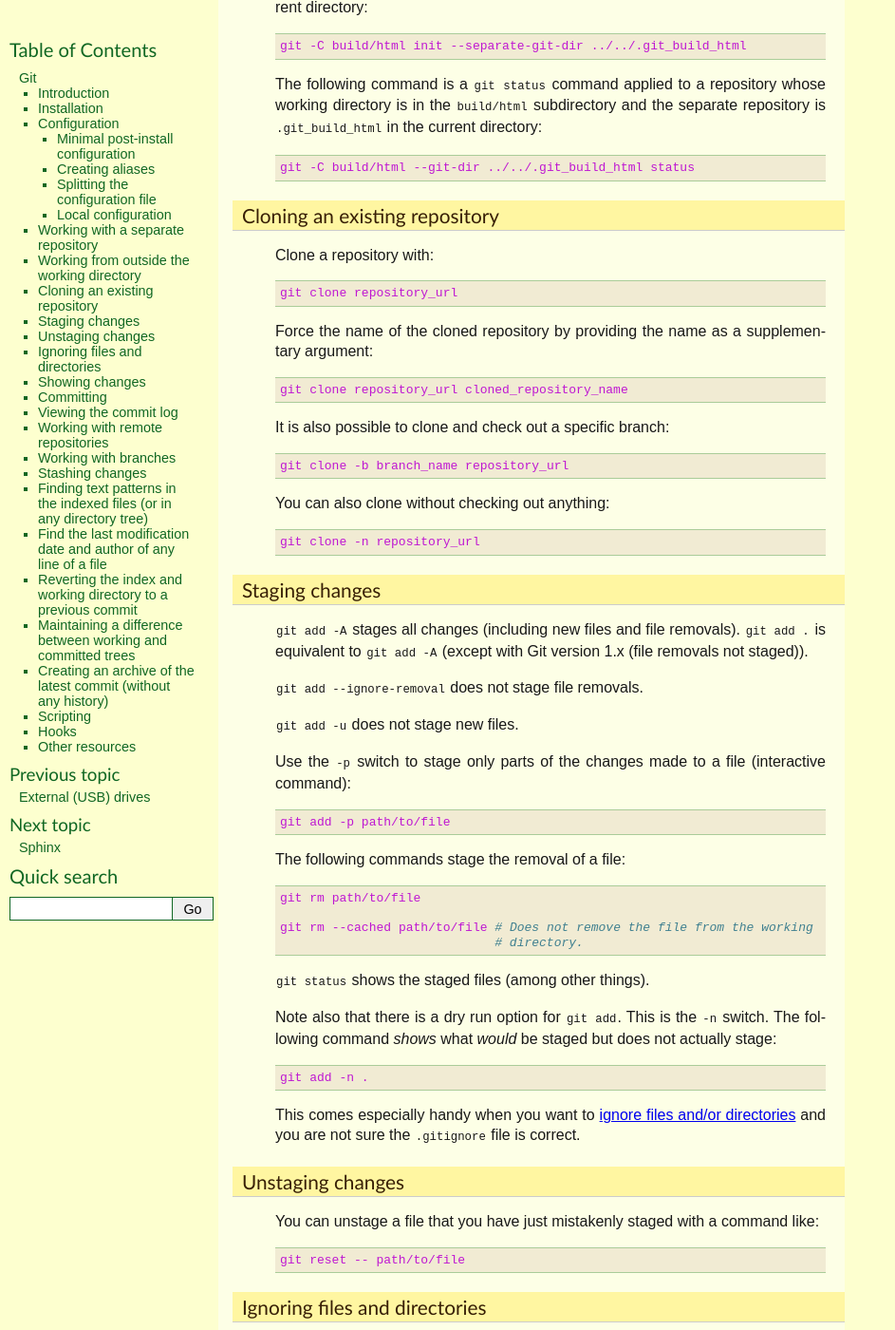
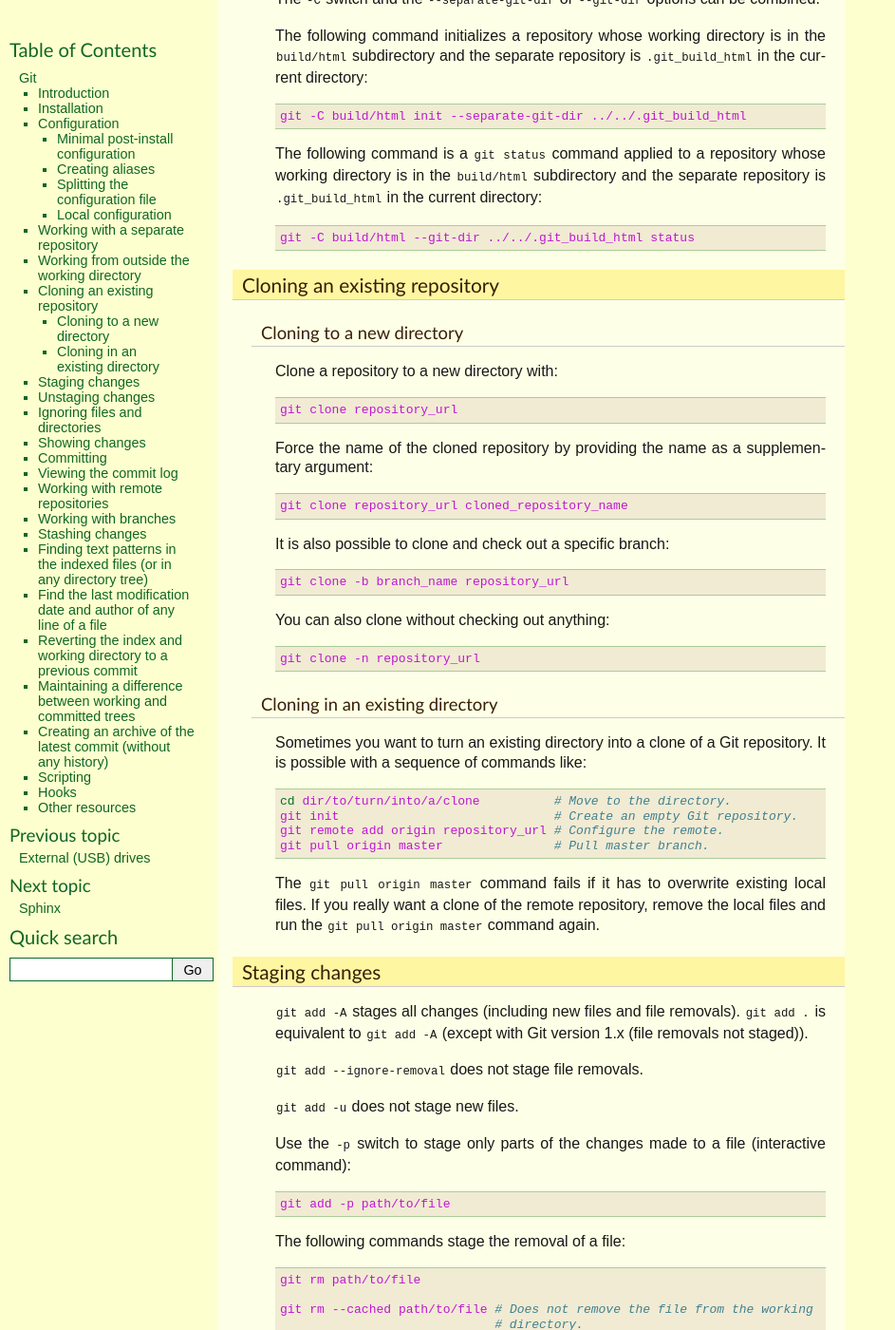
Before and after one commit to thierr26/thierr26_personal_notes_sphinx_sources, a Sphinx documentation site: the page built from source/git.rst, in a window 1280 px wide and 1400 px high, scrolled down 3300 px. Shown: the whole window at 95% size, without its empty margins (0-943 px from the left). Built offline with Sphinx 7.4.7, drawn with Linux system fonts in a browser that asks for light colours; some of the changed text lies outside the part shown.

Commit message:
Add valgrind, grow Git page
- Grow git grep section.
- Add cloning to an existing directory.

```diff
--- a/source/debian_apps_install.rst
+++ b/source/debian_apps_install.rst
@@ -113,11 +114,13 @@
   * - xpdf
     - PDF reader
   * - octave
-    - GNU Octave language (Matlab clone)
+    - GNU Octave language (similar to Matlab)
   * - gnat, gnat-gps
     - Ada programming tools
   * - ada-reference-manual-2012
     - Ada 2012 reference manual
+  * - valgrind
+    - Program profiling tools
   * - gimp, jhead, imagemagick
     - GNU Manipulation Programs
   * - libimage-exiftool-perl
--- a/source/git.rst
+++ b/source/git.rst
@@ -179,10 +179,13 @@
 Cloning an existing repository
 ------------------------------
 
+Cloning to a new directory
+~~~~~~~~~~~~~~~~~~~~~~~~~~
+
 .. index::
   pair: Git; clone
 
-Clone a repository with::
+Clone a repository to a new directory with::
 
   git clone repository_url
 
@@ -198,6 +201,27 @@
 You can also clone without checking out anything::
 
   git clone -n repository_url
+
+
+Cloning in an existing directory
+~~~~~~~~~~~~~~~~~~~~~~~~~~~~~~~~
+
+.. index::
+  pair: Git; init
+  pair: Git; pull
+  pair: Git; remote
+
+Sometimes you want to turn an existing directory into a clone of a Git
+repository. It is possible with a sequence of commands like::
+
+  cd dir/to/turn/into/a/clone          # Move to the directory.
+  git init                             # Create an empty Git repository.
+  git remote add origin repository_url # Configure the remote.
+  git pull origin master               # Pull master branch.
+
+The ``git pull origin master`` command fails if it has to overwrite existing
+local files. If you really want a clone of the remote repository, remove the
+local files and run the ``git pull origin master`` command again.
 
 
 .. _git_staging:
@@ -549,7 +573,11 @@
   git grep <reg_exp>            # Search regular expression <reg_exp> in
                                 # indexed file.
 
+  git grep <reg_exp> <subdir>   # Restrict search to subdirectory <subdir>.
+
   git grep -i <reg_exp>         # Case insensitive search.
+
+  git grep -untracked <reg_exp> # Search also untracked files.
 
   git grep --no-index <reg_exp> # Useful to search in a directory which is not
                                 # a Git repository.
```
Also changed, not shown: other parts of source/debian_apps_install.rst (+1 -0 lines).
